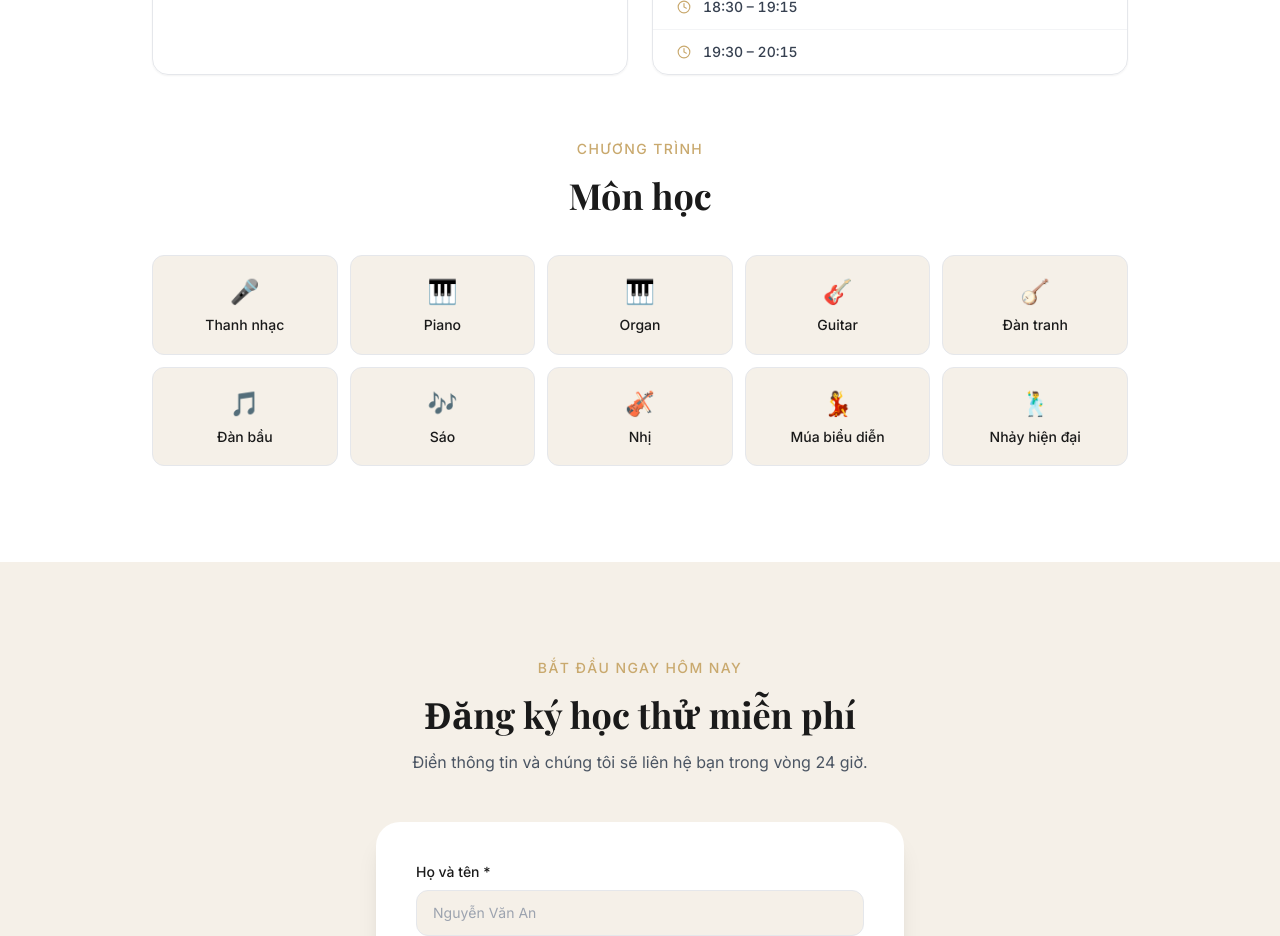
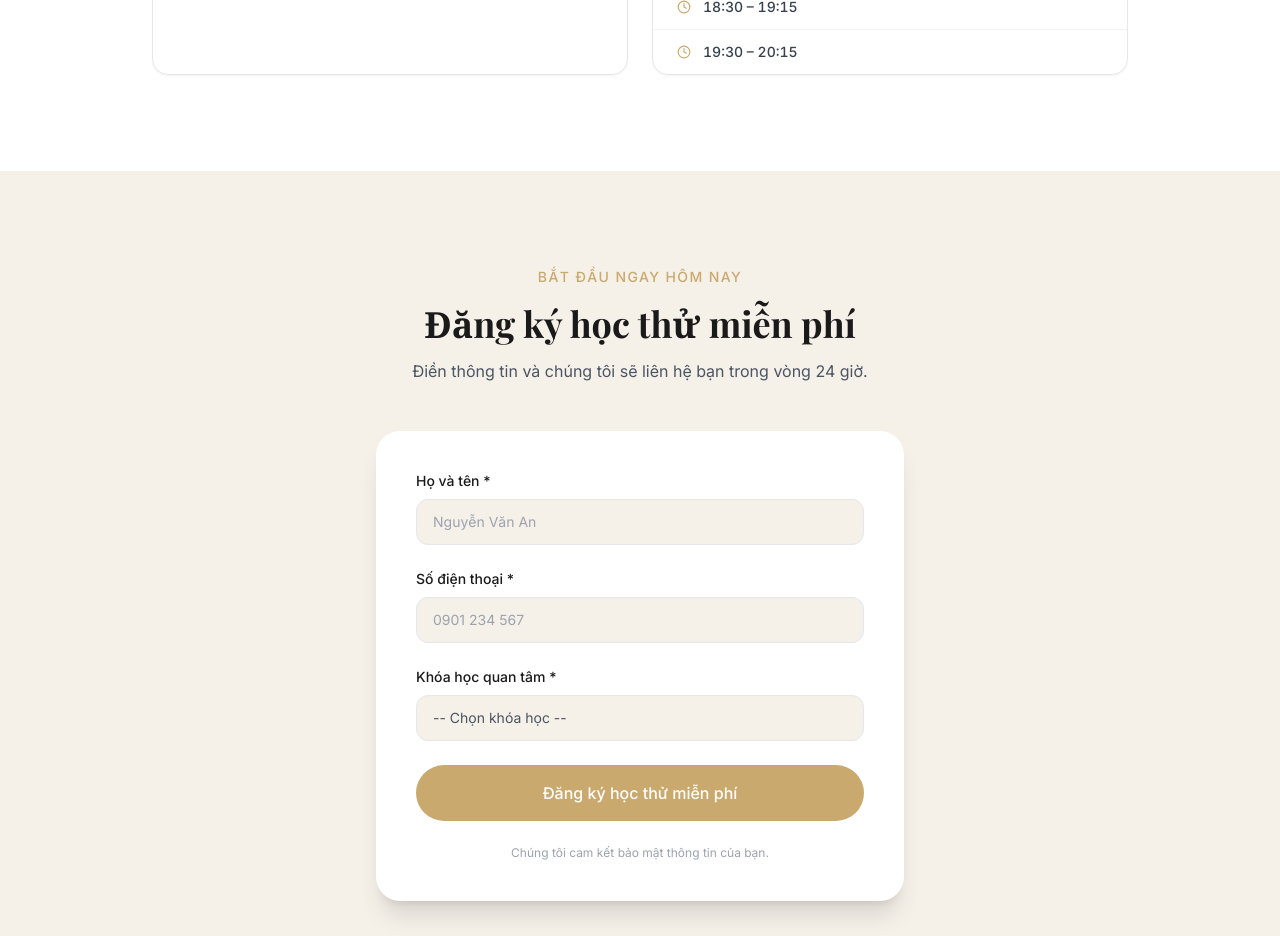
Before and after one commit to namth1793/art_beginning, a React (Vite) app in the folder frontend/: page / in a window 1280 px wide. Shown: the part 5940-6876 px from the top of the page. Built offline with nearby package versions, Linux system fonts and the light colour scheme; a web font is replaced by a local one.

Commit message:
update price

```diff
--- a/frontend/src/components/TuitionSchedule.jsx
+++ b/frontend/src/components/TuitionSchedule.jsx
@@ -57,19 +57,6 @@ const schedule1v1 = [
   '17:30 – 18:15',
   '18:30 – 19:15',
   '19:30 – 20:15',
-]
-
-const subjects = [
-  { name: 'Thanh nhạc', icon: '🎤' },
-  { name: 'Piano', icon: '🎹' },
-  { name: 'Organ', icon: '🎹' },
-  { name: 'Guitar', icon: '🎸' },
-  { name: 'Đàn tranh', icon: '🪕' },
-  { name: 'Đàn bầu', icon: '🎵' },
-  { name: 'Sáo', icon: '🎶' },
-  { name: 'Nhị', icon: '🎻' },
-  { name: 'Múa biểu diễn', icon: '💃' },
-  { name: 'Nhảy hiện đại', icon: '🕺' },
 ]
 
 // ─── MAIN COMPONENT ───────────────────────────────────────────────────────────
@@ -195,26 +182,6 @@ export default function TuitionSchedule() {
           </div>
         </div>
 
-        {/* ── SUBJECTS ── */}
-        <div className="mt-16 fade-in" style={{ transitionDelay: '0.3s' }}>
-          <div className="text-center mb-10">
-            <p className="section-subtitle">Chương trình</p>
-            <h2 className="section-title">Môn học</h2>
-          </div>
-
-          <div className="grid grid-cols-2 sm:grid-cols-3 md:grid-cols-5 gap-3">
-            {subjects.map((s, i) => (
-              <div
-                key={i}
-                className="flex flex-col items-center gap-2 bg-cream border border-gray-200 rounded-xl px-4 py-5 hover:border-gold hover:shadow-sm transition-all duration-200 cursor-default"
-              >
-                <span className="text-2xl">{s.icon}</span>
-                <span className="text-sm font-medium text-charcoal text-center leading-tight">{s.name}</span>
-              </div>
-            ))}
-          </div>
-        </div>
-
       </div>
     </section>
   )
```
